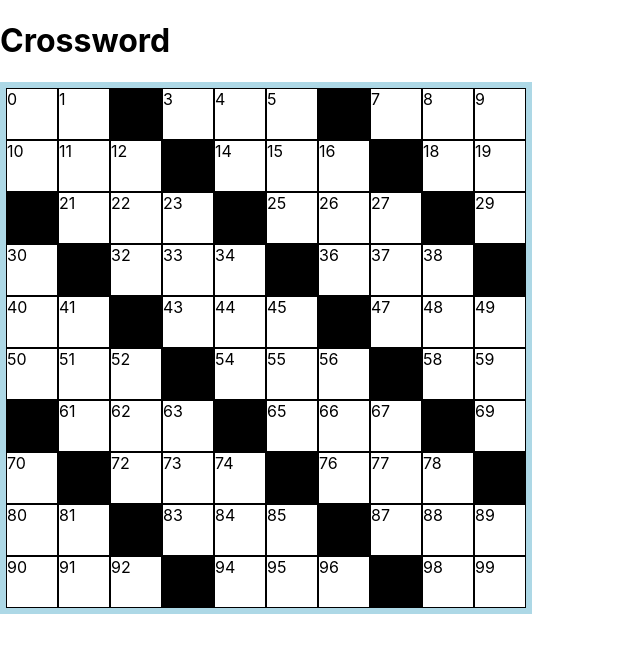
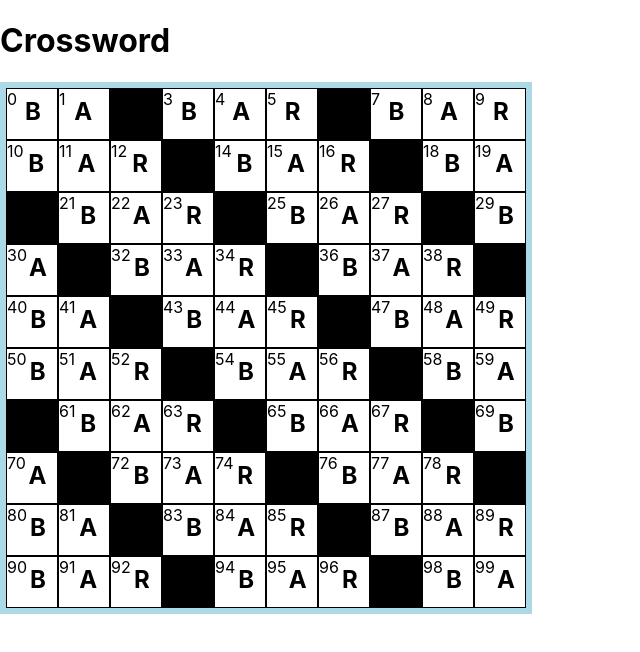
Before and after one commit to jeanbeanie/crossword, a React (Create React App) app: page / in a window 1280 px wide. Shown: the top 652 px of the page, without its empty margins (0-640 px from the left). Built offline with nearby package versions, Linux system fonts and the light colour scheme.

Commit message:
worked on logic for choosing next crossword puzzle

```diff
--- a/src/components/App.tsx
+++ b/src/components/App.tsx
@@ -35,7 +35,48 @@ function App(): JSX.Element {
   }
 
   const addWordsToGrid = (grid: GridT): GridT => {
-    return grid;
+    const updatedGrid = grid;
+    //const wordBank = ['a', 'aba', 'ba','bar','car', 'y', 'aar', 'yar', 'ya', 'rar'];
+
+    let offset = 0;
+    let currentWord = {id:0, wordLength:2, letters:['b','a']};
+    type WordT = {
+      id: number,
+      wordLength: number,
+      letters: string[],
+    }
+    const chooseNextWord = (tileId:number) => {
+      currentWord = {id:tileId, wordLength:2, letters:['b','a', 'r',]};
+    }
+
+    const setLetterToDisplay = (tile: TileProps) => {
+        console.log('setLetterToDisplay START')
+        tile.letterToDisplay = currentWord.letters[0]; // grab first letter from wordbank.letters
+        currentWord.letters.shift(); // remove grabbed letter from array
+        console.log('setLetterToDisplay END,', currentWord)
+    }
+
+    for(let i=0; i<updatedGrid.length; i++){
+      for(let j=0; j<updatedGrid.length; j++){
+        const tile = updatedGrid[i][j];
+        console.log("TILE", tile, "CW", currentWord)
+          // if we still have letters in the current word to place for the next tile
+        if(!tile.isBlocked){
+          if(currentWord.letters.length > 0){
+            setLetterToDisplay(tile);
+          } else {
+            chooseNextWord(tile.id);
+            setLetterToDisplay(tile);
+          }
+        } else {
+          chooseNextWord(tile.id+1);
+          offset+=1;
+          console.log('CW', currentWord)
+        }
+      }
+    }
+
+    return updatedGrid;
   };
 
   const returnTilePropsGrid = (): GridT => {
@@ -50,7 +91,7 @@ function App(): JSX.Element {
           color: tileIsBlocked ? "black" : "white",
           width: TILE_WIDTH,
           letterToDisplay: "",
-          letterIsDisplayed: false,
+          letterIsDisplayed: true, // TODO switch this to false for default
           isBlocked: tileIsBlocked,
         }
         row.push(tileProps); //todo tileLetter func here?
@@ -90,12 +131,11 @@ function App(): JSX.Element {
           } if (startsVerticalWord) {
             verticalWordMap.push(tileProps.id)
           }
-          row.push(<Tile key={tileProps.id} {...tileProps}/>); //todo tileLetter func
+          row.push(<Tile key={tileProps.id} {...tileProps} startsVerticalWord startsHorizontalWord />); //todo tileLetter func
         }
       }
       tileMap.push(row);
     }
-    console.log("horizontalWordMap", horizontalWordMap, "verticalWordMap", verticalWordMap);
     return tileMap;
   }
 
--- a/src/components/Tile.tsx
+++ b/src/components/Tile.tsx
@@ -7,14 +7,35 @@ const StyledTile = styled.div<{width: number; color: string}>`
   border: 1px solid black;
 	height: ${(props: {width: number}): number => props.width}px;
 	width: ${(props: {width: number}): number => props.width}px;
-	float: left;
+  float: left;
+  display: block;
+  text-align: center;
 	background-color: ${(props: {color: string}): string => props.color};
 `;
 
+const StyledNumber = styled.div<{}>`
+  float: left;
+  display: block;
+`;
+
+const StyledLetter = styled.div<{}>`
+  margin: .5rem 0 0px -.5rem;
+  text-transform: capitalize;
+  font-size: x-large;
+  font-weight: bold;
+  display: inline-block;
+`;
+
 function Tile(props: TileProps): JSX.Element {
-  const {width, color, letterToDisplay, id} = props;
+  const {width, color, letterToDisplay, id, letterIsDisplayed} = props;
+
 	return (
-		<StyledTile width={width} color={color}> {id}{letterToDisplay} </StyledTile>
+    <StyledTile width={width} color={color}>
+      <StyledNumber>{id}</StyledNumber>
+      {
+        letterIsDisplayed && <StyledLetter>{letterToDisplay}</StyledLetter>
+      }
+    </StyledTile>
   );
 }
 
--- a/src/interfaces/Tile.ts
+++ b/src/interfaces/Tile.ts
@@ -6,4 +6,6 @@ export interface TileProps {
   letterToDisplay: string;
   letterIsDisplayed: boolean;
   width: number;
+  startsVerticalWord?: boolean;
+  startsHorizontalWord?: boolean;
 }
```
